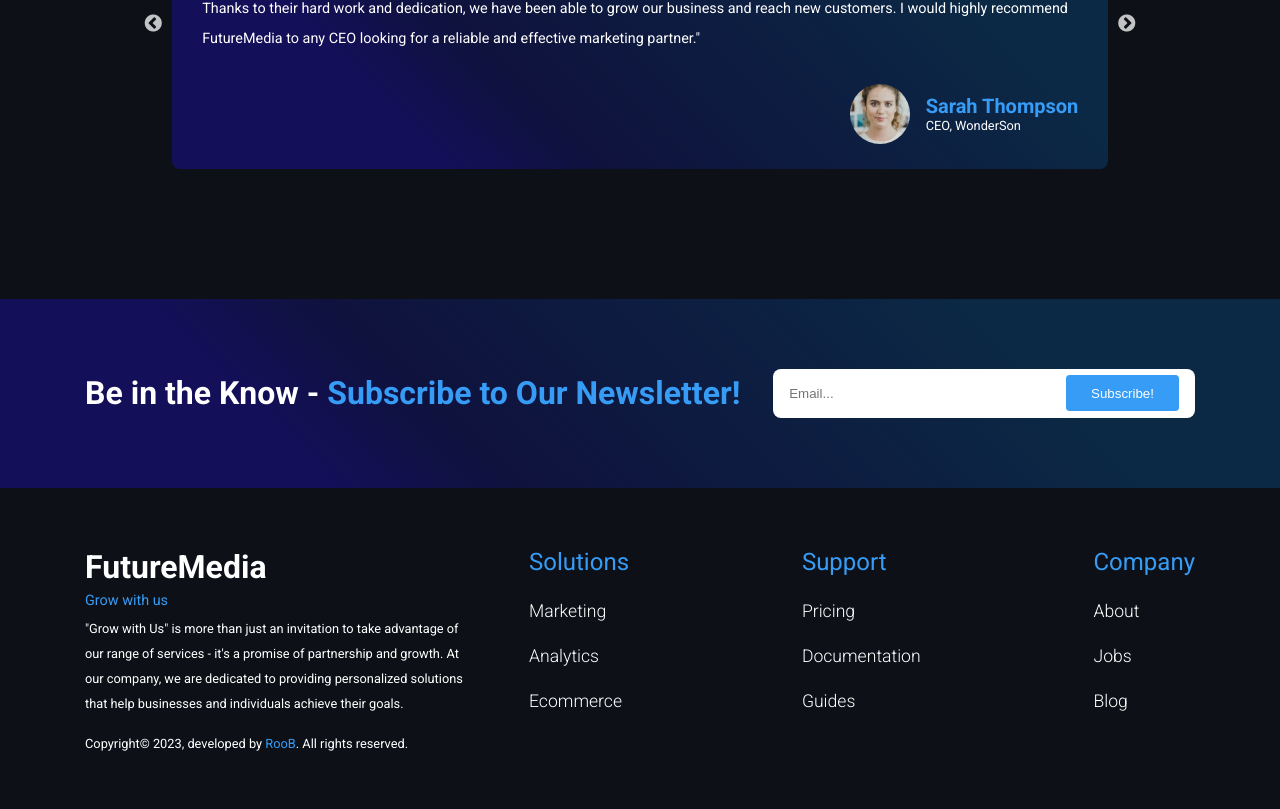
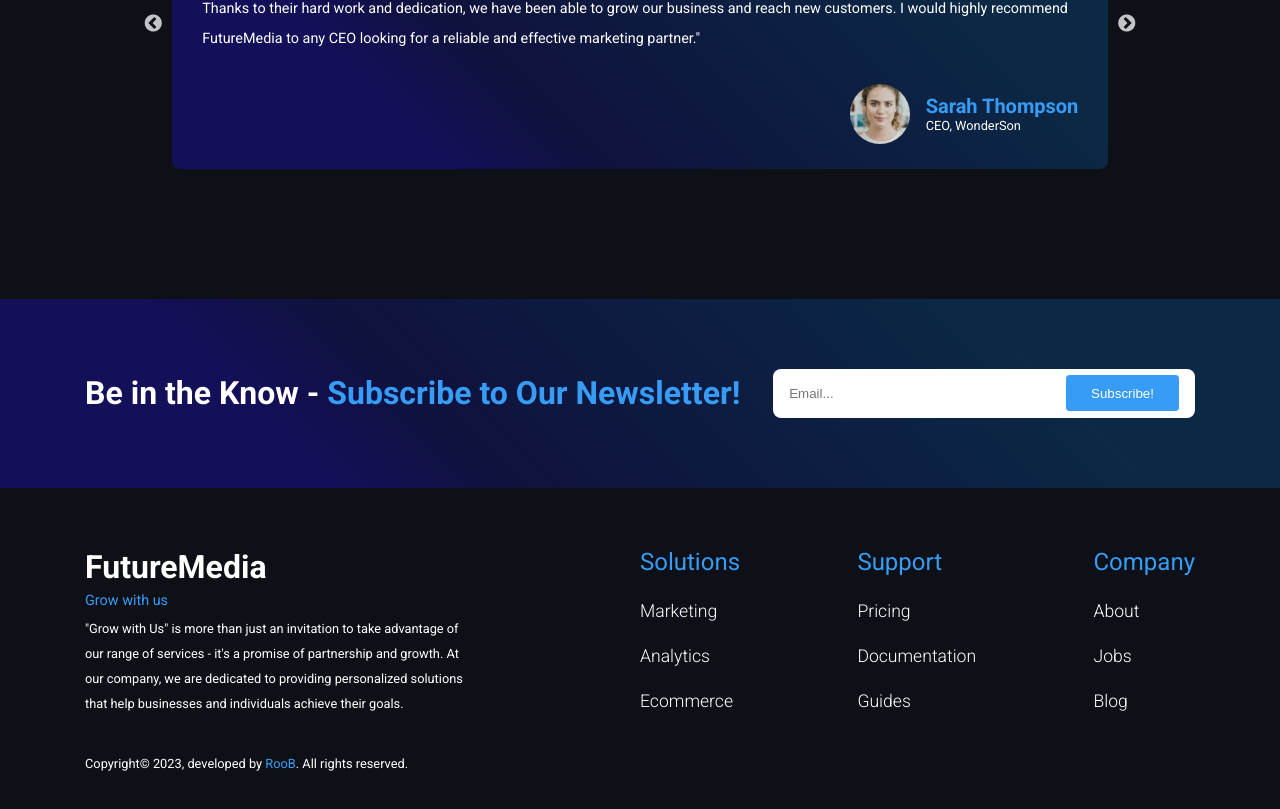
Before and after one commit to xroobix/AgencyWebsite, a React (Vite) app: page / in a window 1280 px wide. Shown: the part 4097-4906 px from the top of the page. Built offline with nearby package versions, Linux system fonts and the light colour scheme.

Commit message:
Fix mobile view

```diff
--- a/src/Components/Footer/footer.css
+++ b/src/Components/Footer/footer.css
@@ -12,7 +12,7 @@
 }
 
 .footer__quick-links-wrapper {
-    width: 60%;
+    width: 50%;
     display: flex;
     justify-content: space-between;
 }
@@ -43,13 +43,26 @@
 }
 
 .copyright {
-    margin-top: 20px;
+    margin-top: 40px;
     color: var(--text-color);
     font-size: .8rem;
 }
 
 .copyright a {
     color: var(--primary-color);
+}
+
+@media only screen and (max-width:768px) {
+    .footer__wrapper{
+        flex-direction: column;
+        gap: 1rem;
+    }
+    .footer__logo {
+        width: 100%;
+    }
+    .footer__quick-links-wrapper {
+        width: 100%;
+    }
 }
 
 @media only screen and (max-width:600px) {
```
